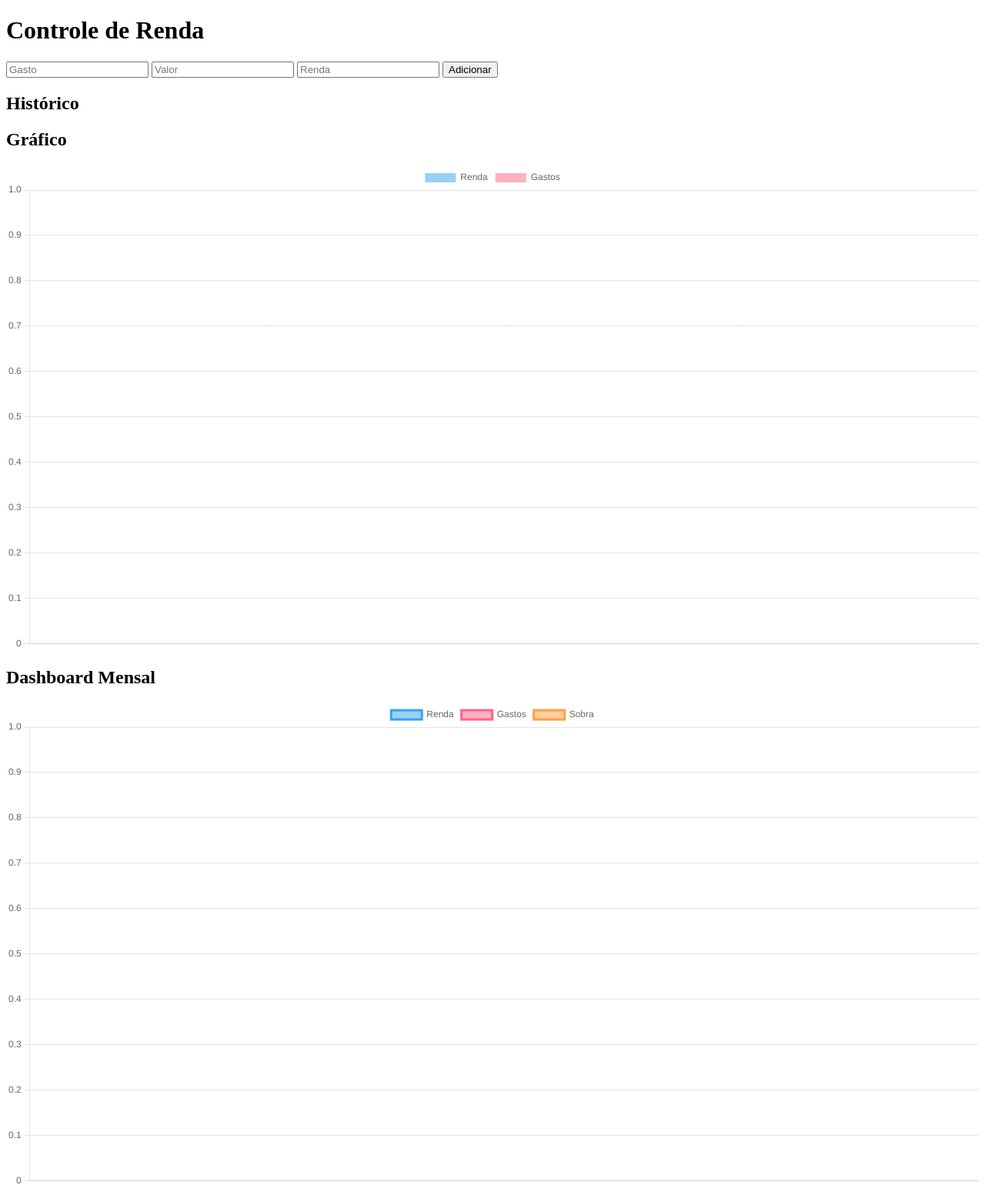
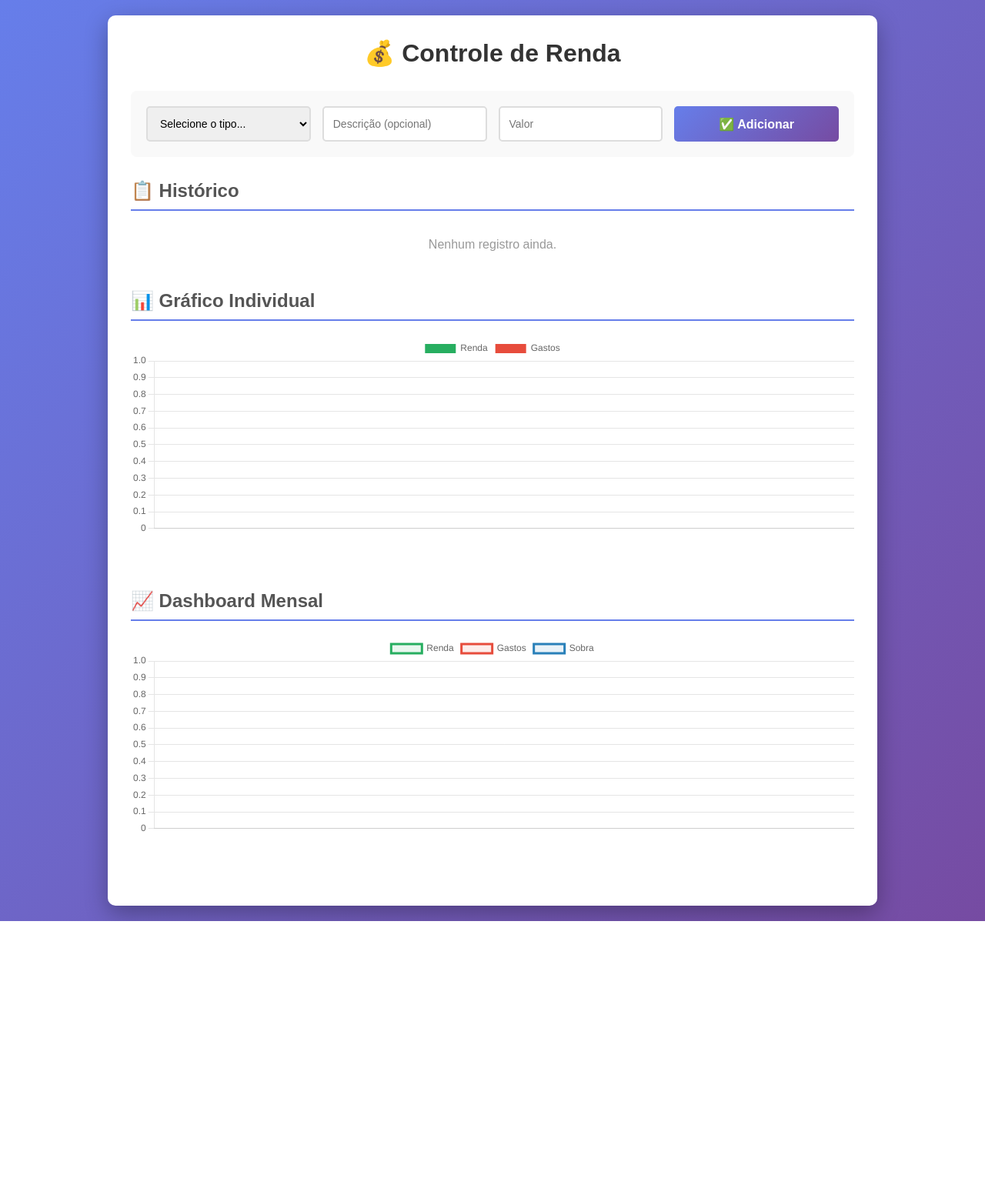
Before and after one commit to DIOGOATOMICO/sistema-de-gerenciamento-de-renda, a Flask app: page / in a window 1280 px wide. Shown: the whole page at 77% size. After the commit the page ends 1197 px from the top, so only its background shows below. Run offline with Flask 3, Linux system fonts and the light colour scheme.

Commit message:
Update index.html: improve UI/UX, add tipo selector, better styling and data formatting

```diff
--- a/templates/index.html
+++ b/templates/index.html
@@ -3,31 +3,176 @@
 <head>
     <title>Controle Financeiro</title>
     <script src="https://cdn.jsdelivr.net/npm/chart.js"></script>
+    <style>
+        * {
+            margin: 0;
+            padding: 0;
+            box-sizing: border-box;
+        }
+
+        body {
+            font-family: Arial, sans-serif;
+            background: linear-gradient(135deg, #667eea 0%, #764ba2 100%);
+            min-height: 100vh;
+            padding: 20px;
+        }
+
+        .container {
+            max-width: 1000px;
+            margin: 0 auto;
+            background: white;
+            border-radius: 10px;
+            box-shadow: 0 10px 30px rgba(0,0,0,0.3);
+            padding: 30px;
+        }
+
+        h1 {
+            color: #333;
+            margin-bottom: 30px;
+            text-align: center;
+        }
+
+        h2 {
+            color: #555;
+            margin-top: 30px;
+            margin-bottom: 15px;
+            border-bottom: 2px solid #667eea;
+            padding-bottom: 10px;
+        }
+
+        form {
+            display: grid;
+            grid-template-columns: repeat(auto-fit, minmax(200px, 1fr));
+            gap: 15px;
+            margin-bottom: 30px;
+            padding: 20px;
+            background: #f9f9f9;
+            border-radius: 8px;
+        }
+
+        input, select {
+            padding: 12px;
+            border: 2px solid #ddd;
+            border-radius: 5px;
+            font-size: 14px;
+            transition: border-color 0.3s;
+        }
+
+        input:focus, select:focus {
+            outline: none;
+            border-color: #667eea;
+        }
+
+        select {
+            cursor: pointer;
+        }
+
+        button {
+            padding: 12px 30px;
+            background: linear-gradient(135deg, #667eea 0%, #764ba2 100%);
+            color: white;
+            border: none;
+            border-radius: 5px;
+            font-size: 16px;
+            font-weight: bold;
+            cursor: pointer;
+            transition: transform 0.2s, box-shadow 0.2s;
+        }
+
+        button:hover {
+            transform: translateY(-2px);
+            box-shadow: 0 5px 15px rgba(102, 126, 234, 0.4);
+        }
+
+        button:active {
+            transform: translateY(0);
+        }
+
+        ul {
+            list-style: none;
+        }
+
+        li {
+            padding: 15px;
+            margin: 10px 0;
+            background: #f5f5f5;
+            border-left: 4px solid #667eea;
+            border-radius: 4px;
+            display: flex;
+            justify-content: space-between;
+            align-items: center;
+            font-size: 14px;
+        }
+
+        li span {
+            margin: 0 10px;
+        }
+
+        .renda {
+            color: #27ae60;
+            font-weight: bold;
+        }
+
+        .gasto {
+            color: #e74c3c;
+            font-weight: bold;
+        }
+
+        .sobra {
+            color: #2980b9;
+            font-weight: bold;
+        }
+
+        canvas {
+            margin: 20px 0;
+            max-height: 400px;
+        }
+
+        .chart-container {
+            position: relative;
+            height: 300px;
+            margin: 20px 0;
+        }
+    </style>
 </head>
 <body>
 
-<h1>Controle de Renda</h1>
+<div class="container">
+    <h1>💰 Controle de Renda</h1>
 
     <form method="POST" action="/add">
-    <input type="text" name="descricao" placeholder="Gasto">
-    <input type="number" step="0.01" name="valor" placeholder="Valor">
-    <input type="number" step="0.01" name="renda" placeholder="Renda">
-    <button type="submit">Adicionar</button>
+        <select name="tipo" required>
+            <option value="">Selecione o tipo...</option>
+            <option value="renda">📈 Renda</option>
+            <option value="gasto">📉 Gasto</option>
+        </select>
+        <input type="text" name="descricao" placeholder="Descrição (opcional)">
+        <input type="number" step="0.01" name="valor" placeholder="Valor" required>
+        <button type="submit">✅ Adicionar</button>
     </form>
 
-<h2>Histórico</h2>
+    <h2>📋 Histórico</h2>
+    {% if dados %}
         <ul>
             {% for r in dados %}
                 <li>
-            Recebeu: R$ {{r.renda}} |
-            Gastou: {{r.gasto.descricao}} - R$ {{r.gasto.valor}} |
-            Sobra: R$ {{r.renda - r.gasto.valor}}
+                    {% if r.tipo == 'renda' %}
+                        <span class="renda">📈 Renda: R$ {{ "%.2f"|format(r.valor) }}</span>
+                    {% else %}
+                        <span class="gasto">📉 Gasto: {{ r.descricao }} - R$ {{ "%.2f"|format(r.valor) }}</span>
+                    {% endif %}
+                    <span style="color: #999; font-size: 12px;">{{ r.data }}</span>
                 </li>
             {% endfor %}
         </ul>
+    {% else %}
+        <p style="text-align: center; color: #999; padding: 20px;">Nenhum registro ainda.</p>
+    {% endif %}
 
-<h2>Gráfico</h2>
+    <h2>📊 Gráfico Individual</h2>
+    <div class="chart-container">
         <canvas id="grafico"></canvas>
+    </div>
 
     <script>
     const dados = {{ dados|tojson }};
@@ -37,9 +182,14 @@ let rendas = [];
     let gastos = [];
 
     dados.forEach((d, i) => {
-    labels.push("Registro " + (i+1));
-    rendas.push(d.renda);
-    gastos.push(d.gasto.valor);
+        labels.push("Reg " + (i+1));
+        if (d.tipo === 'renda') {
+            rendas.push(d.valor);
+            gastos.push(0);
+        } else {
+            rendas.push(0);
+            gastos.push(d.valor);
+        }
     });
 
     new Chart(document.getElementById("grafico"), {
@@ -49,19 +199,32 @@ new Chart(document.getElementById("grafico"), {
             datasets: [
                 {
                     label: 'Renda',
-                data: rendas
+                    data: rendas,
+                    backgroundColor: '#27ae60'
                 },
                 {
                     label: 'Gastos',
-                data: gastos
+                    data: gastos,
+                    backgroundColor: '#e74c3c'
                 }
             ]
+        },
+        options: {
+            responsive: true,
+            maintainAspectRatio: false,
+            scales: {
+                y: {
+                    beginAtZero: true
+                }
+            }
         }
     });
     </script>
 
-<h2>Dashboard Mensal</h2>
+    <h2>📈 Dashboard Mensal</h2>
+    <div class="chart-container">
         <canvas id="graficoMensal"></canvas>
+    </div>
 
     <script>
     const mensal = {{ mensal|tojson }};
@@ -85,20 +248,39 @@ new Chart(document.getElementById("graficoMensal"), {
             datasets: [
                 {
                     label: 'Renda',
-                data: rendaMes
+                    data: rendaMes,
+                    borderColor: '#27ae60',
+                    backgroundColor: 'rgba(39, 174, 96, 0.1)',
+                    tension: 0.4
                 },
                 {
                     label: 'Gastos',
-                data: gastoMes
+                    data: gastoMes,
+                    borderColor: '#e74c3c',
+                    backgroundColor: 'rgba(231, 76, 60, 0.1)',
+                    tension: 0.4
                 },
                 {
                     label: 'Sobra',
-                data: sobraMes
+                    data: sobraMes,
+                    borderColor: '#2980b9',
+                    backgroundColor: 'rgba(41, 128, 185, 0.1)',
+                    tension: 0.4
                 }
             ]
+        },
+        options: {
+            responsive: true,
+            maintainAspectRatio: false,
+            scales: {
+                y: {
+                    beginAtZero: true
+                }
+            }
         }
     });
     </script>
+</div>
 
 </body>
 </html>
```
Lines whose indentation alone changed are shown as unchanged.
